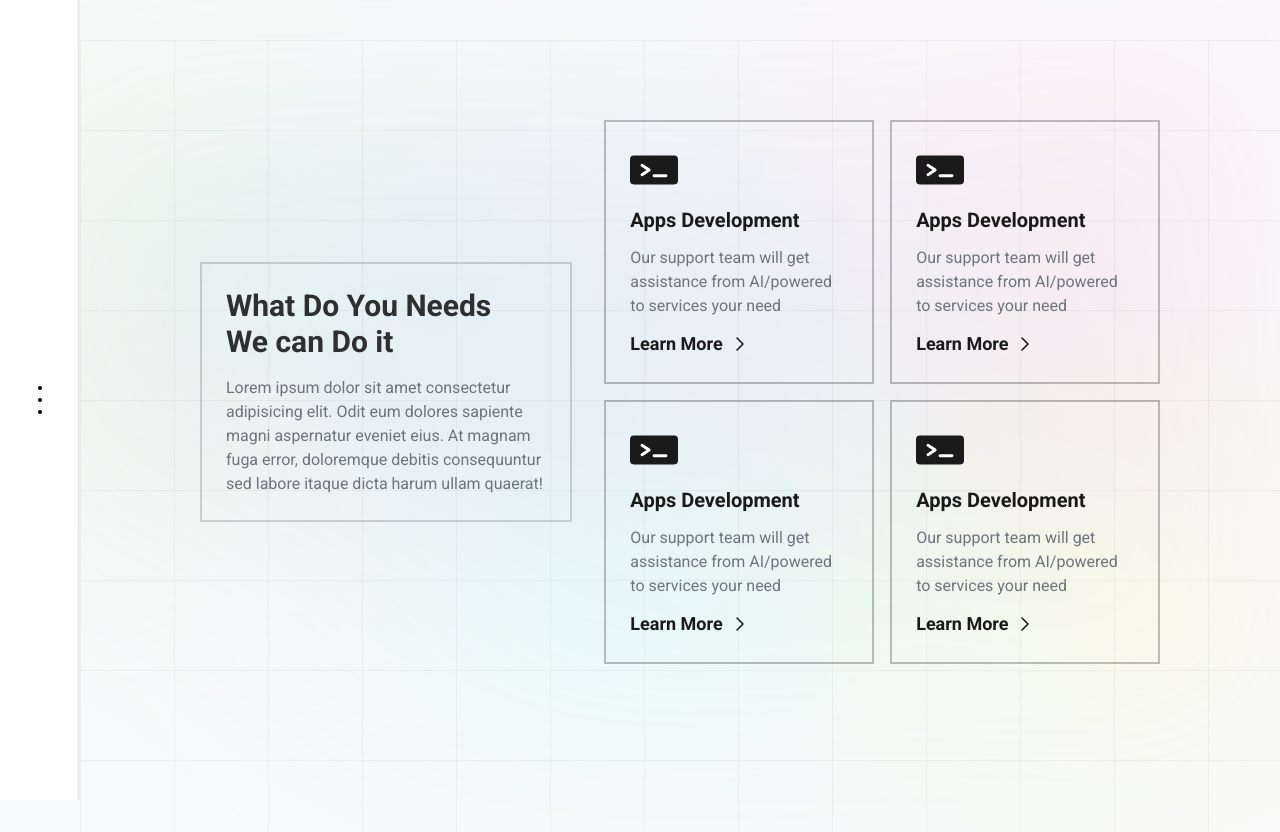
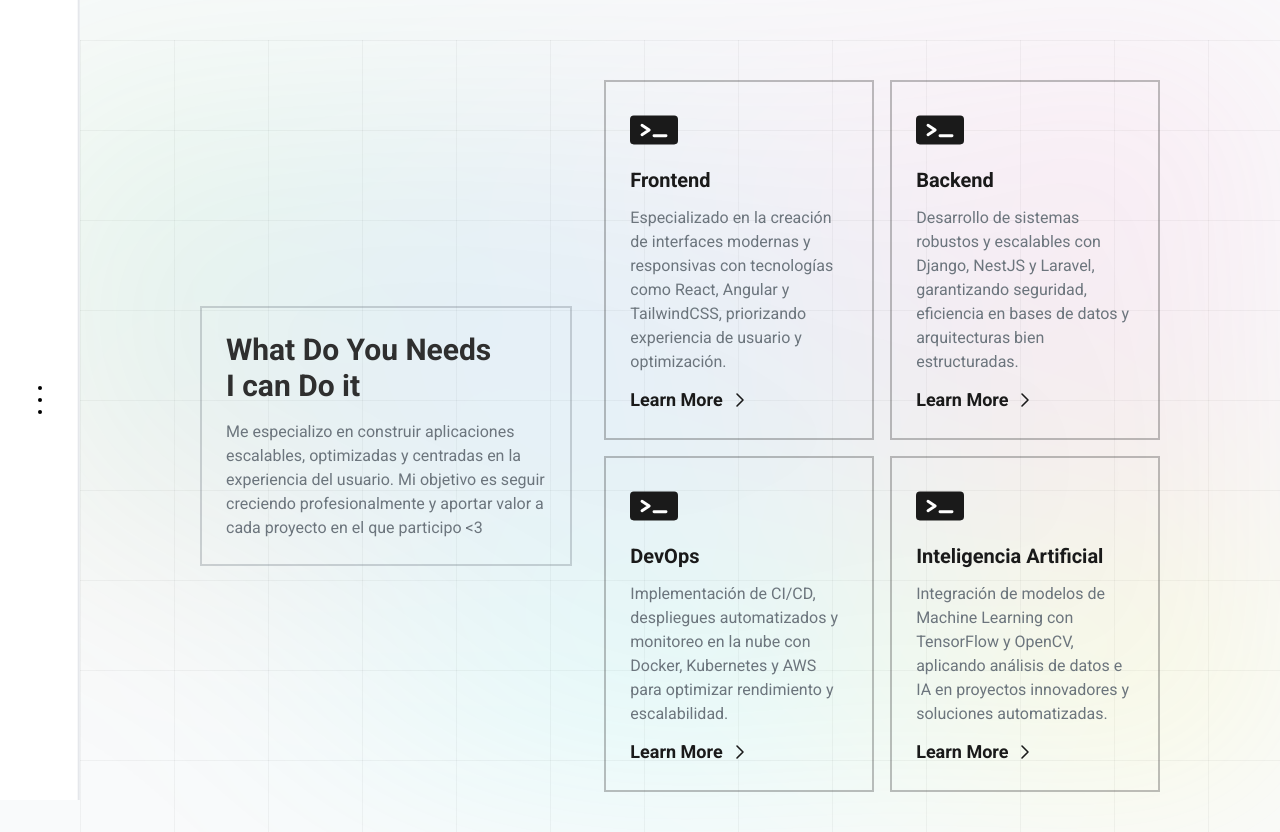
Before and after one commit to KeviinASD/portfolio-V-01, a Next.js app: page /skills in a window 1280 px wide. Before the commit the page ends 800 px from the top, so only its background shows below. Built offline with nearby package versions, Linux system fonts and the light colour scheme.

Commit message:
refactor: agregando imagenes y texto

```diff
--- a/app/skills/page.tsx
+++ b/app/skills/page.tsx
@@ -1,33 +1,33 @@
 import CardSkill from "@/src/components/CardSkill";
 
 function newSkillsPage() {
-  const aboutSkills = "Lorem ipsum dolor sit amet consectetur adipisicing elit. Odit eum dolores sapiente magni aspernatur eveniet eius. At magnam fuga error, doloremque debitis consequuntur sed labore itaque dicta harum ullam quaerat!";
+  const aboutSkills = "Me especializo en construir aplicaciones escalables, optimizadas y centradas en la experiencia del usuario. Mi objetivo es seguir creciendo profesionalmente y aportar valor a cada proyecto en el que participo <3";
   const skillsBasic = [
     {
-      title: "Apps Development",
-      description: "Our support team will get assistance from AI/powered to services your need"
+      title: "Frontend",
+      description: "Especializado en la creación de interfaces modernas y responsivas con tecnologías como React, Angular y TailwindCSS, priorizando experiencia de usuario y optimización."
     },
     {
-      title: "Apps Development",
-      description: "Our support team will get assistance from AI/powered to services your need"
+      title: "Backend",
+      description: "Desarrollo de sistemas robustos y escalables con Django, NestJS y Laravel, garantizando seguridad, eficiencia en bases de datos y arquitecturas bien estructuradas."
     },
     {
-      title: "Apps Development",
-      description: "Our support team will get assistance from AI/powered to services your need"
+      title: "DevOps",
+      description: "Implementación de CI/CD, despliegues automatizados y monitoreo en la nube con Docker, Kubernetes y AWS para optimizar rendimiento y escalabilidad."
     },
     {
-      title: "Apps Development",
-      description: "Our support team will get assistance from AI/powered to services your need"
+      title: "Inteligencia Artificial",
+      description: "Integración de modelos de Machine Learning con TensorFlow y OpenCV, aplicando análisis de datos e IA en proyectos innovadores y soluciones automatizadas."
     }
-  ]
+  ];
 
   return (
   <section className="panel-first pl-20 h-full">
-    <div className="w-4/5 mx-auto flex-col md:flex-row flex gap-8 items-center justify-center my-10 md:py-20">
+    <div className="w-4/5 mx-auto flex-col md:flex-row flex gap-8 items-center justify-center my-10 md:pt-10">
       <div className="md:w-[40%] border-2 border-opacity-30 border-accent-gray p-6 text-accent-black space-y-4">
         <div className="font-bold text-3xl">
           <h1 >What Do You Needs</h1>
-          <h1>We can Do it</h1>
+          <h1>I can Do it</h1>
         </div>
         <p className="text-accent-gray">{aboutSkills}</p>
       </div>
--- a/src/api/data.ts
+++ b/src/api/data.ts
@@ -6,14 +6,14 @@ export const projects: Project[] = [
         name: "Sistema de Ventas con Django, MySQL y TailwindCSS",
         description: "Sistema de ventas funcional que incluye autenticación y diferentes CRUDs para productos, categorías, clientes y ventas, construido con Django, MySQL y TailwindCSS.",
         about: "Este proyecto utiliza una arquitectura modular con aplicaciones específicas para cada funcionalidad, integrando validaciones robustas para gestionar stock, evitar datos duplicados y garantizar consistencia. El backend en Django maneja eficientemente las operaciones, mientras que el frontend, diseñado con TailwindCSS, ofrece una interfaz moderna y responsiva con cálculos automáticos en tiempo real. La implementación de autenticación y seguridad refuerza el acceso controlado, destacando las buenas prácticas y escalabilidad de la solución.",
-        image: "./projects/sistema_ventas.gif",
+        image: "/projects/sistema_ventas.gif",
         technologies: ["Django", "MySQL", "Tailwindcss"],
         github: "https://github.com/KeviinASD/ventas_project_django"
     },
     {
         name: "Generación de Imágenes con IA: FullStack",
         description: "Proyecto fullstack que genera imágenes a partir de texto usando un backend en NestJS y un frontend en Angular, integrado con la API de Hugging Face.",
-        image: "./projects/kevin ia.png",
+        image: "/projects/kevin ia.png",
         technologies: ["Nest", "Angular", "Tailwindcss"],
         about: "Este sistema completo utiliza inteligencia artificial avanzada para la generación de imágenes basadas en descripciones textuales. El backend en NestJS gestiona la configuración y procesamiento de los modelos de IA mediante la API de Hugging Face, mientras que el frontend en Angular ofrece una interfaz intuitiva para que los usuarios interactúen y visualicen resultados en tiempo real. Diseñado con una arquitectura moderna y escalable, este proyecto demuestra un enfoque innovador y eficiente en el desarrollo fullstack.",
         github: "asdasdasdas"
@@ -22,7 +22,7 @@ export const projects: Project[] = [
         name: "Sistema de Autenticación con Roles y Seguridad Avanzada",
         description: "Backend con autenticación basada en JWT y gestión de roles jerárquicos (User, Admin, SuperAdmin) desarrollado en NestJS, utilizando TypeORM para interactuar con la base de datos.",
         about: "Este proyecto implementa un sistema completo de autenticación y autorización, dividido en dos módulos principales: uno para la gestión de usuarios y otro para manejar las operaciones de login y registro. Utiliza guards personalizados (AuthGuard y RolesGuard) para proteger rutas y garantizar acceso seguro basado en roles. Los decoradores personalizados (@Auth y @ActiveUser) facilitan la implementación de permisos en los controladores. Su arquitectura modular asegura flexibilidad y escalabilidad para proyectos que requieren autenticación robusta y eficiente.",
-        image: "./projects/auth.png",
+        image: "/projects/auth.png",
         technologies: ["Nest", "TypeORM", "JWT"],
         github: "https://github.com/KeviinASD/auth-crud-nestjs"
     },
@@ -30,7 +30,7 @@ export const projects: Project[] = [
         name: "Deteccion de Enfermedades Foliares Machine Learning",
         description: "Sistema para detectar enfermedades foliares en plantas, con Django, TensorFlow y análisis en tiempo real desde dispositivos móviles.",
         about: "Este proyecto integra TensorFlow y Django para una detección precisa de enfermedades foliares, utilizando DenseNet121 optimizado para dispositivos móviles mediante TensorFlow Lite. El backend en Django maneja el procesamiento de imágenes y predicciones a través de endpoints RESTful, mientras que una aplicación móvil en React Native con Expo ofrece una interfaz interactiva para análisis en tiempo real. Todo fue desplegado en la nube, asegurando escalabilidad y rendimiento en una solución completa y profesional.",
-        image: "./projects/pantIA.png",
+        image: "/projects/pantIA.png",
         technologies: ["React Native", "Expo", "Django", "Tensorflow"],
         github: "https://github.com/KeviinASD/proyecto-app-plant"
     },
@@ -38,7 +38,7 @@ export const projects: Project[] = [
         name: "Finanzas Ratios",
         description: "Aplicación financiera desarrollada con React que utiliza inteligencia artificial para interpretar resultados financieros y realizar cálculos avanzados relacionados con la gestión empresarial.",
         about: "Este proyecto utiliza React, React-Router-DOM y ContextAPI para una experiencia de usuario dinámica, integrando inteligencia artificial con Hugging Face y el modelo microsoft/Phi-3-mini-4k-instruct para interpretar datos financieros. Incluye análisis de ratios e indicadores financieros, además de cálculos avanzados y herramientas dinámicas, destacando mi capacidad como Fullstack Developer para combinar tecnologías modernas e IA en soluciones eficientes y profesionales.",
-        image: "./projects/finances.gif",
+        image: "/projects/finances.gif",
         technologies: ["React", "Tailwindcss"],
         github: "https://github.com/KeviinASD/finance_ratios_project"
     },
@@ -46,7 +46,7 @@ export const projects: Project[] = [
         name: "Sistema Escolar",
         description: "Sistema escolar completo desarrollado en Laravel con un backend robusto, basado en MySQL, que integra módulos funcionales para la gestión académica y administrativa, incluyendo manejo de roles para diferentes usuarios.",
         about: "Este sistema integral para colegios fue desarrollado con Laravel y MySQL, permitiendo la gestión de cursos, asignaturas, alumnos, notas y más mediante CRUDs. Soporta múltiples roles, incluyendo Administrador, Director, Docente, Secretaria y Apoderado, cada uno con funcionalidades específicas y dashboards personalizados. El sistema incluye generación de reportes en PDF y una gestión intuitiva, destacando mi habilidad como Fullstack Developer en la creación de soluciones modulares y escalables.",
-        image: "./projects/school.gif",
+        image: "/projects/school.gif",
         technologies: ["Laravel", "MySQL", "Tailwindcss"],
         github: "https://github.com/KeviinASD/school_proyect_SI"
     }
--- a/src/components/CardProject.tsx
+++ b/src/components/CardProject.tsx
@@ -21,6 +21,9 @@ const CardProject: React.FC<CardProjectProps> = ({ project }) => {
     <Image
       src={image}
       alt={description}
+      width={400}
+      height={400}
+      priority={false}
       className="absolute object-cover left-0 top-0 h-full w-full rounded-xl overflow-hidden"
     />
 
--- a/src/components/SideBarModalProject.tsx
+++ b/src/components/SideBarModalProject.tsx
@@ -31,7 +31,9 @@ const SideBarModalProject: React.FC<SideBarModalProjectProps> = ({project, setIs
                             <h1 className="mb-2 font-bold text-xl">{name}</h1>
                             <p className="text-sm text-[#545454]">{description}</p>
                         </div>
-                        <Image src={image} alt="" className="rounded-lg"/>
+                        <div className="w-full h-[20rem] relative">
+                            <Image src={image} fill alt="" className="rounded-lg object-cover"/>
+                        </div>
                         <div>
                             <h1 className="mb-2 font-bold text-lg">About</h1>
                             <p className="text-sm text-[#545454]">{about}</p>
```
